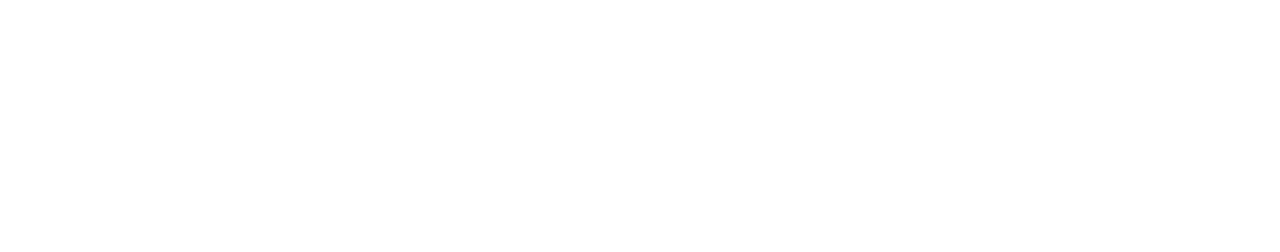
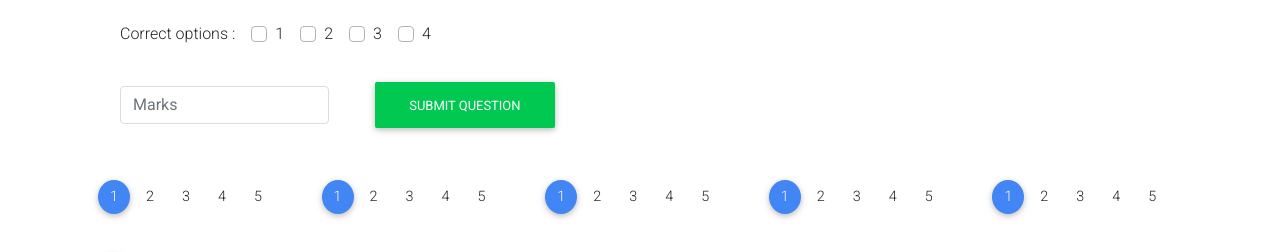
Before and after one commit to TapanManu/Online-Assessment-Portal, a React (Create React App) app: page / in a window 1280 px wide. Shown: the part 664-916 px from the top of the page. Before the commit the page ends 800 px from the top, so only its background shows below. Built offline with nearby package versions, Linux system fonts and the light colour scheme.

Commit message:
question

```diff
--- a/src/components/question.js
+++ b/src/components/question.js
@@ -1,6 +1,14 @@
-import React from "react";
+import React, { Fragment } from "react";
 import { Component } from "react";
-import { MDBInput, MDBRow, MDBCol, MDBBtn } from "mdbreact";
+import {
+  MDBInput,
+  MDBRow,
+  MDBCol,
+  MDBBtn,
+  MDBPagination,
+  MDBPageItem,
+  MDBPageNav,
+} from "mdbreact";
 class QuestionCard extends Component {
   render() {
     return (
@@ -149,13 +157,141 @@ class QuestionCard extends Component {
         </div>
         <div>
           <div class="custom-control custom-checkbox custom-control-inline">
-            <p>Marks : 4</p>
+            <MDBInput hint="Marks" type="number" outline />
           </div>
           <div class="custom-control custom-checkbox custom-control-inline">
             <MDBBtn style={{ float: "right" }} color="success">
               SUBMIT QUESTION
             </MDBBtn>
           </div>
+          <MDBRow>
+            <MDBCol className="mt-4">
+              <MDBPagination circle>
+                <MDBPageItem active>
+                  <MDBPageNav className="page-link">
+                    1 <span className="sr-only">(current)</span>
+                  </MDBPageNav>
+                </MDBPageItem>
+                <MDBPageItem>
+                  <MDBPageNav className="page-link">2</MDBPageNav>
+                </MDBPageItem>
+                <MDBPageItem>
+                  <MDBPageNav className="page-link">3</MDBPageNav>
+                </MDBPageItem>
+                <MDBPageItem>
+                  <MDBPageNav className="page-link">4</MDBPageNav>
+                </MDBPageItem>
+                <MDBPageItem>
+                  <MDBPageNav className="page-link">5</MDBPageNav>
+                </MDBPageItem>
+              </MDBPagination>
+            </MDBCol>
+            <MDBCol className="mt-4">
+              <MDBPagination circle>
+                <MDBPageItem active>
+                  <MDBPageNav className="page-link">
+                    1 <span className="sr-only">(current)</span>
+                  </MDBPageNav>
+                </MDBPageItem>
+                <MDBPageItem>
+                  <MDBPageNav className="page-link">2</MDBPageNav>
+                </MDBPageItem>
+                <MDBPageItem>
+                  <MDBPageNav className="page-link">3</MDBPageNav>
+                </MDBPageItem>
+                <MDBPageItem>
+                  <MDBPageNav className="page-link">4</MDBPageNav>
+                </MDBPageItem>
+                <MDBPageItem>
+                  <MDBPageNav className="page-link">5</MDBPageNav>
+                </MDBPageItem>
+              </MDBPagination>
+            </MDBCol>
+            <MDBCol className="mt-4">
+              <MDBPagination circle>
+                <MDBPageItem active>
+                  <MDBPageNav className="page-link">
+                    1 <span className="sr-only">(current)</span>
+                  </MDBPageNav>
+                </MDBPageItem>
+                <MDBPageItem>
+                  <MDBPageNav className="page-link">2</MDBPageNav>
+                </MDBPageItem>
+                <MDBPageItem>
+                  <MDBPageNav className="page-link">3</MDBPageNav>
+                </MDBPageItem>
+                <MDBPageItem>
+                  <MDBPageNav className="page-link">4</MDBPageNav>
+                </MDBPageItem>
+                <MDBPageItem>
+                  <MDBPageNav className="page-link">5</MDBPageNav>
+                </MDBPageItem>
+              </MDBPagination>
+            </MDBCol>
+            <MDBCol className="mt-4">
+              <MDBPagination circle>
+                <MDBPageItem active>
+                  <MDBPageNav className="page-link">
+                    1 <span className="sr-only">(current)</span>
+                  </MDBPageNav>
+                </MDBPageItem>
+                <MDBPageItem>
+                  <MDBPageNav className="page-link">2</MDBPageNav>
+                </MDBPageItem>
+                <MDBPageItem>
+                  <MDBPageNav className="page-link">3</MDBPageNav>
+                </MDBPageItem>
+                <MDBPageItem>
+                  <MDBPageNav className="page-link">4</MDBPageNav>
+                </MDBPageItem>
+                <MDBPageItem>
+                  <MDBPageNav className="page-link">5</MDBPageNav>
+                </MDBPageItem>
+              </MDBPagination>
+            </MDBCol>
+            <MDBCol className="mt-4">
+              <MDBPagination circle>
+                <MDBPageItem active>
+                  <MDBPageNav className="page-link">
+                    1 <span className="sr-only">(current)</span>
+                  </MDBPageNav>
+                </MDBPageItem>
+                <MDBPageItem>
+                  <MDBPageNav className="page-link">2</MDBPageNav>
+                </MDBPageItem>
+                <MDBPageItem>
+                  <MDBPageNav className="page-link">3</MDBPageNav>
+                </MDBPageItem>
+                <MDBPageItem>
+                  <MDBPageNav className="page-link">4</MDBPageNav>
+                </MDBPageItem>
+                <MDBPageItem>
+                  <MDBPageNav className="page-link">5</MDBPageNav>
+                </MDBPageItem>
+              </MDBPagination>
+            </MDBCol>
+            <MDBCol className="mt-4">
+              <MDBPagination circle>
+                <MDBPageItem active>
+                  <MDBPageNav className="page-link">
+                    1 <span className="sr-only">(current)</span>
+                  </MDBPageNav>
+                </MDBPageItem>
+                <MDBPageItem>
+                  <MDBPageNav className="page-link">2</MDBPageNav>
+                </MDBPageItem>
+                <MDBPageItem>
+                  <MDBPageNav className="page-link">3</MDBPageNav>
+                </MDBPageItem>
+                <MDBPageItem>
+                  <MDBPageNav className="page-link">4</MDBPageNav>
+                </MDBPageItem>
+                <MDBPageItem>
+                  <MDBPageNav className="page-link">5</MDBPageNav>
+                </MDBPageItem>
+              </MDBPagination>
+            </MDBCol>
+          </MDBRow>
         </div>
       </div>
     );
--- a/src/index.js
+++ b/src/index.js
@@ -8,8 +8,8 @@ import "./index.css";
 import registerServiceWorker from "./registerServiceWorker";
 // import Signup from "./components/signup";
 // import Instruction from "./components/instruction";
-// import QuestionCard from "./components/question";
-import SideNav from "./components/sidenavbar";
-ReactDOM.render(<SideNav />, document.getElementById("root"));
+import QuestionCard from "./components/question";
+// import SideNav from "./components/sidenavbar";
+ReactDOM.render(<QuestionCard />, document.getElementById("root"));
 
 registerServiceWorker();
```
